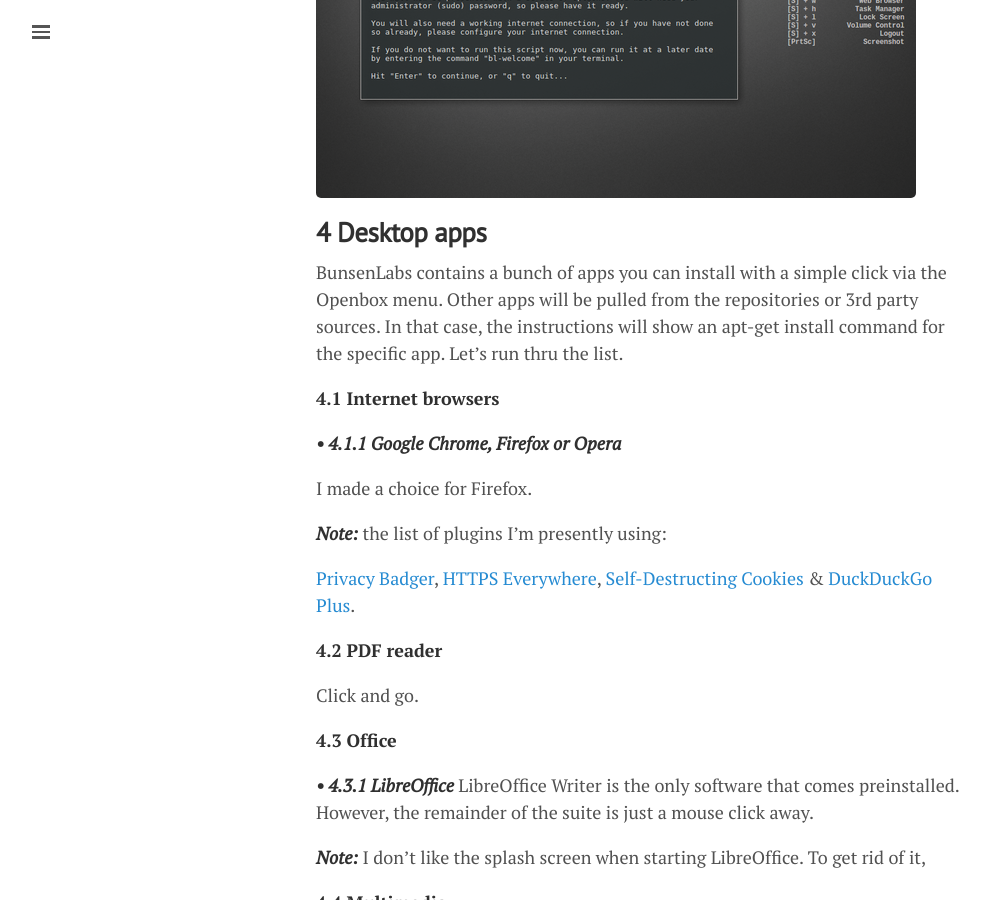
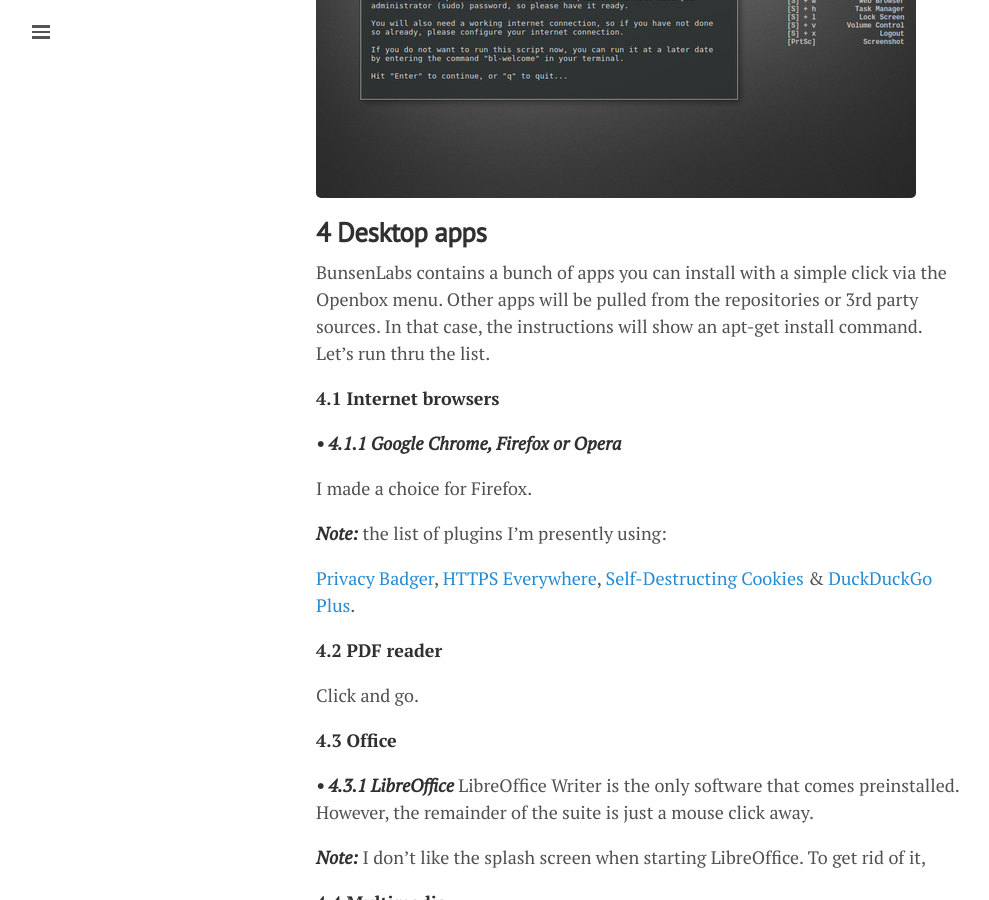
Before and after one commit to lgeurts/lgeurts.github.io, a Jekyll site: the page built from _posts/2017-07-11-bunsenlabs-linux-setup-notes-for dell-inspiron-6000.md, in a window 1280 px wide and 900 px high, scrolled down 1925 px. Shown: the whole window, without its empty margins (0-989 px from the left). Built offline with Jekyll 4.4.1, drawn with Linux system fonts in a browser that asks for light colours; nearby versions of some CDN libraries; comment, search, counter and statistics services are not loaded.

Commit message:
Update 2017-07-11-bunsenlabs-linux-setup-notes-for dell-inspiron-6000.md

```diff
--- a/_posts/2017-07-11-bunsenlabs-linux-setup-notes-for dell-inspiron-6000.md
+++ b/_posts/2017-07-11-bunsenlabs-linux-setup-notes-for dell-inspiron-6000.md
@@ -46,7 +46,7 @@
 **4 Desktop apps**
 ------------------
 
-BunsenLabs contains a bunch of apps you can install with a simple click via the Openbox menu. Other apps will be pulled from the repositories or 3rd party sources. In that case, the instructions will show an apt-get install command for the specific app. Let's run thru the list.
+BunsenLabs contains a bunch of apps you can install with a simple click via the Openbox menu. Other apps will be pulled from the repositories or 3rd party sources. In that case, the instructions will show an apt-get install command. Let's run thru the list.
 
 **4.1 Internet browsers**
 
```
